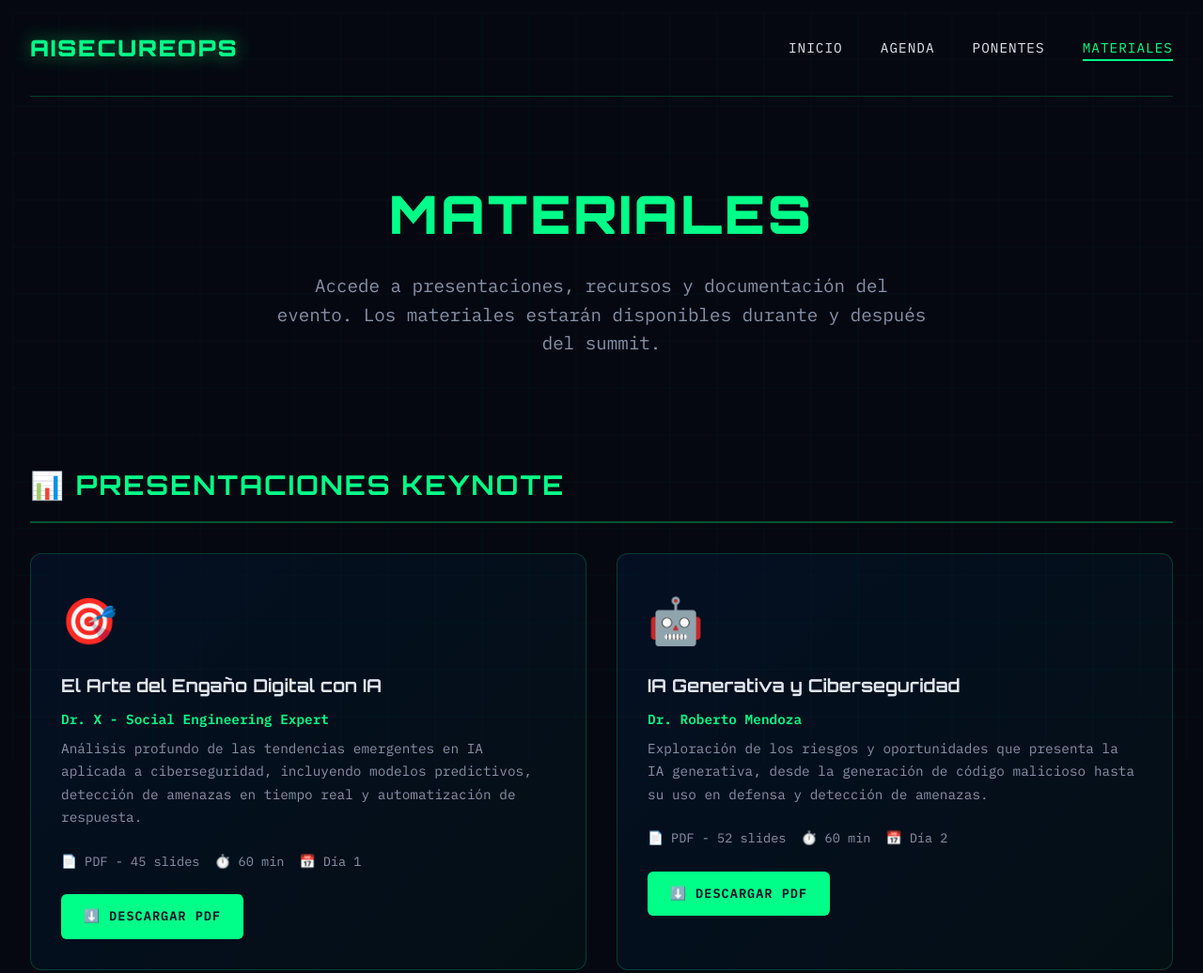
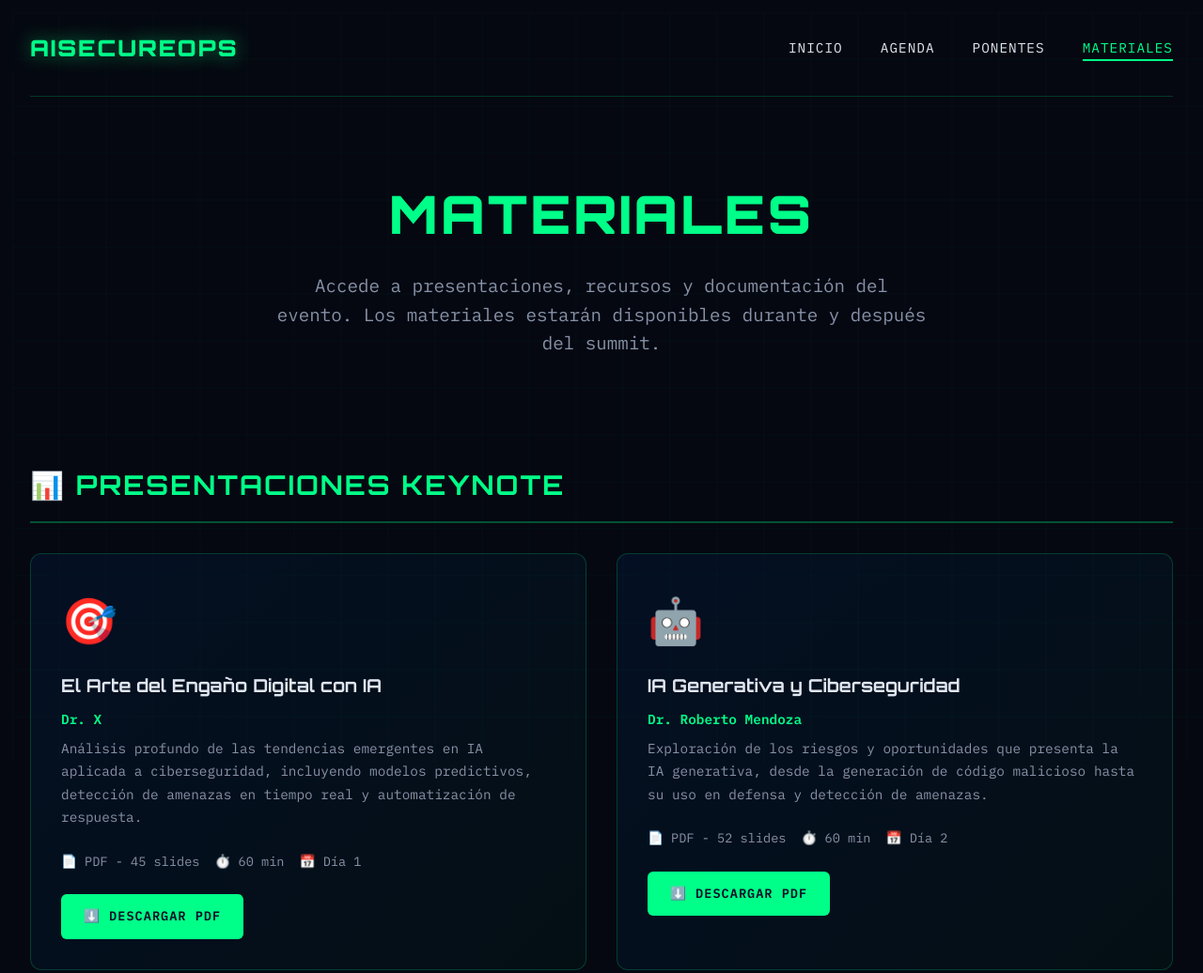
Before and after one commit to elhackereticoai/aisecureops-summit.com, a plain HTML site: page materiales.html in a window 1280 px wide. Shown: the top 1036 px of the page at 94% size. Drawn offline with Linux system fonts and the light colour scheme.

Commit message:
Update materiales.html

```diff
--- a/materiales.html
+++ b/materiales.html
@@ -395,7 +395,7 @@
                 <div class="material-card">
                     <div class="material-icon">🎯</div>
                     <h3 class="material-title">El Arte del Engaño Digital con IA</h3>
-                    <div class="material-speaker">Dr. X - Social Engineering Expert</div>
+                    <div class="material-speaker">Dr. X</div>
                     <p class="material-description">
                         Análisis profundo de las tendencias emergentes en IA aplicada a ciberseguridad,
                         incluyendo modelos predictivos, detección de amenazas en tiempo real y automatización de respuesta.
```
